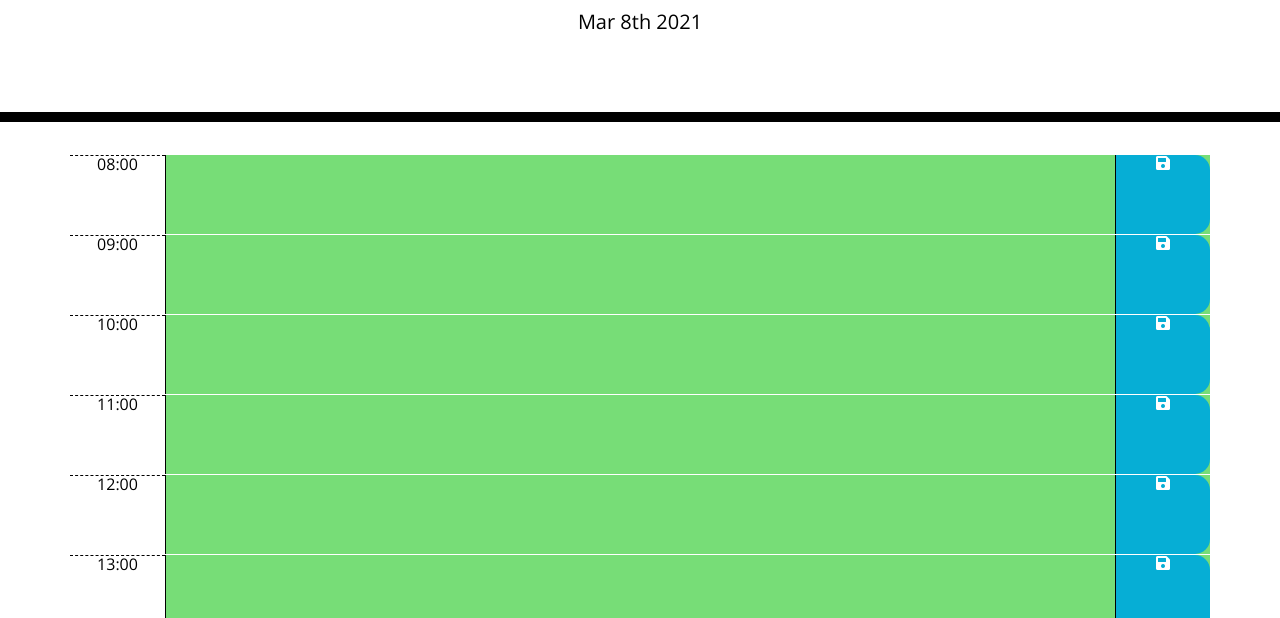
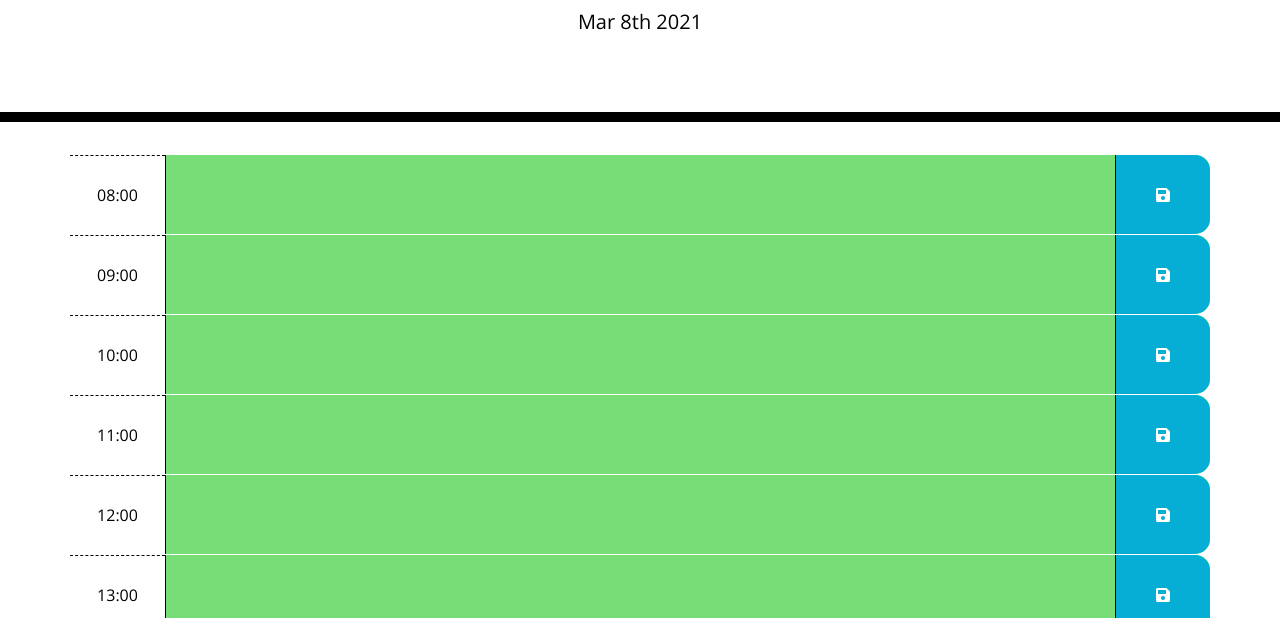
Before and after one commit to LauraOberwetter/05Homework, a plain HTML site: page index.html in a window 1280 px wide. Shown: the part 182-800 px from the top of the page. Drawn offline with nearby package versions, Linux system fonts and the light colour scheme.

Commit message:
06 Commit

```diff
--- a/style.css
+++ b/style.css
@@ -34,12 +34,17 @@ textarea{
   white-space: pre-wrap;
   height: 80px;
   border-top: 1px solid white;
+  border-top-right-radius: 15px;
+  border-bottom-right-radius: 15px;
 }
 
 .hour {
   background-color: #ffffff;
   color: #000000;
   border-top: 1px dashed #000000;
+  display: flex;
+  justify-content: center;
+  align-items: center;
 }
 
 .past {
@@ -63,6 +68,9 @@ textarea{
   border-bottom-right-radius: 15px;
   background-color: #06AED5;
   color: white;
+  display: flex;
+  justify-content: center;
+  align-items: center;
 }
 
 .saveBtn i:hover {
```
Also changed, not shown: script.js (+15 -1 lines).
